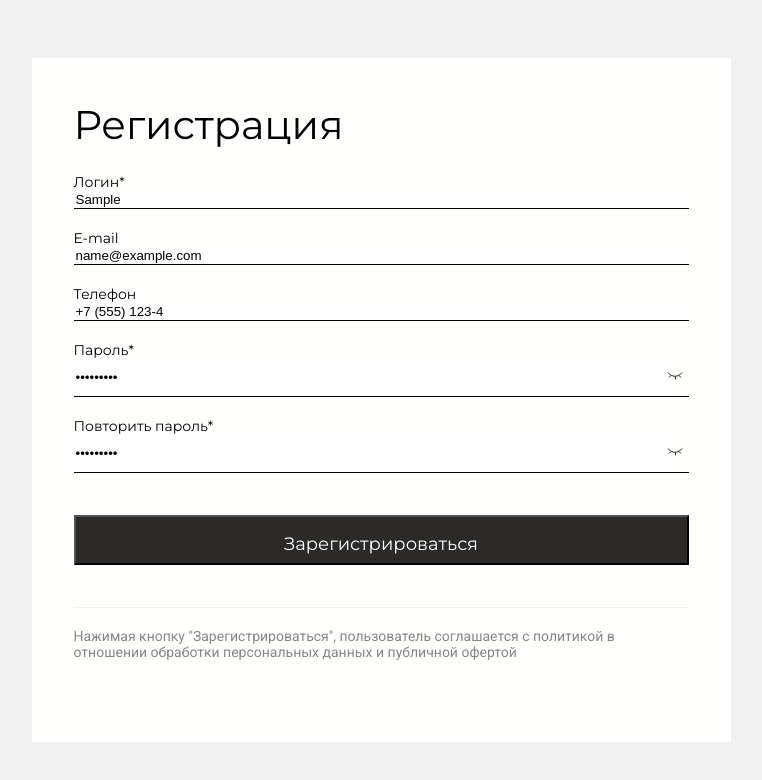
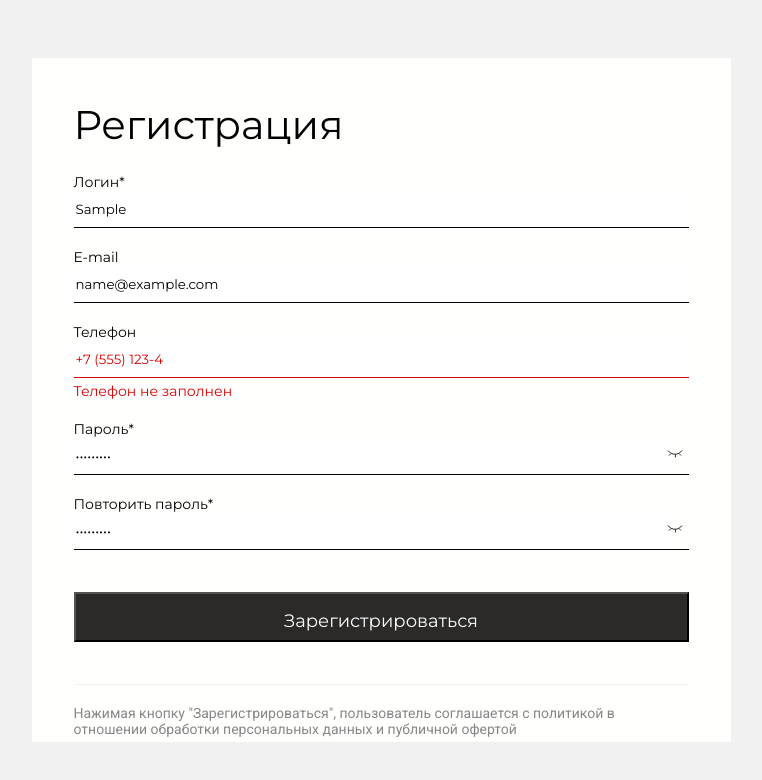
Before and after one commit to balbesina228/vue-registration, a Vue app: page /register in a window 1280 px wide. Both pictures are taken after typing "Sample", "name@example.com", "5551234", "Sample123", "Sample123" into the empty fields and a click on the button "Зарегистрироваться". Shown: the top 780 px of the page, without its empty margins (259-1021 px from the left). Built offline with nearby package versions, Linux system fonts and the light colour scheme.

Commit message:
(feature) add error messages at validation

```diff
--- a/src/components/RegisterForm.vue
+++ b/src/components/RegisterForm.vue
@@ -5,54 +5,69 @@
       <input
         v-model="login"
         type="text"
-        required
+        :class="{ 'error-color': errors.login }"
       />
+      <span class="error-color error-font" v-if="errors.login">
+        Логин должен быть не менее 6 символов, используйте латиницу и цифры
+      </span>
     </label>
     <label>
       E-mail
       <input
         v-model="email"
         type="email"
-        required
+        :class="{ 'error-color': errors.email }"
       />
+      <span class="error-color error-font" v-if="errors.email">
+        Неверный формат электронной почты
+      </span>
     </label>
     <label>
       Телефон
       <input
         v-model="phone"
         type="tel"
-        required
         @input="formatPhone"
         placeholder="+7 (___) ___-__-__"
+        :class="{ 'error-color': errors.phone }"
       />
+      <span class="error-color error-font" v-if="errors.phone">
+        Телефон не заполнен
+      </span>
     </label>
     <label>
       Пароль*
-      <div class="password-container">
+      <div class="password-container" :class="{ 'error-color': errors.confirmPassword }">
         <input
           v-model="password"
           :type="visiblePass? 'text' : 'password'"
-          required
+          :class="{ 'error-color': errors.password }"
         />
         <button type="button" class="visible-btn" @click="visiblePass = !visiblePass">
           <EyeOn v-if="visiblePass" />
           <EyeOff v-else />
         </button>
       </div>
+      <span class="error-color error-font" v-if="errors.password">
+        Пароль должен быть не менее 6 символов, используйте латиницу, цифры или специальные символы
+      </span>
     </label>
     <label>
       Повторить пароль*
-      <div class="password-container">
+      <div class="password-container" :class="{ 'error-color': errors.confirmPassword }">
         <input
           v-model="confirmPassword"
           :type="visibleConfirmPass ? 'text' : 'password'"
-          required
+          :class="{ 'error-color': errors.confirmPassword }"
         />
         <button type="button" class="visible-btn" @click="visibleConfirmPass = !visibleConfirmPass">
           <EyeOn v-if="visibleConfirmPass" />
           <EyeOff v-else />
         </button>
       </div>
+      <span class="error-color error-font" v-if="errors.confirmPassword">
+        Пароли не совпадают
+      </span>
     </label>
     <button type="submit" class="reg-btn">Зарегистрироваться</button>
     <div class="politics-line"></div>
@@ -168,9 +183,9 @@ input {
   border: 0px;
   border-bottom: 1px solid;
   outline: none;
-  line-height: 26px;
-  height: 35px;
+  line-height: 34px;
   flex: 1;
+  font-family: inherit;
 }
 
 .password-container {
@@ -191,4 +206,13 @@ input {
   font-size: 14px;
   color: #878787;
 }
+
+.error-color {
+  color: #D60303;
+}
+
+.error-font {
+  margin-top: 4px;
+  font-size: 14px;
+}
 </style>
```
